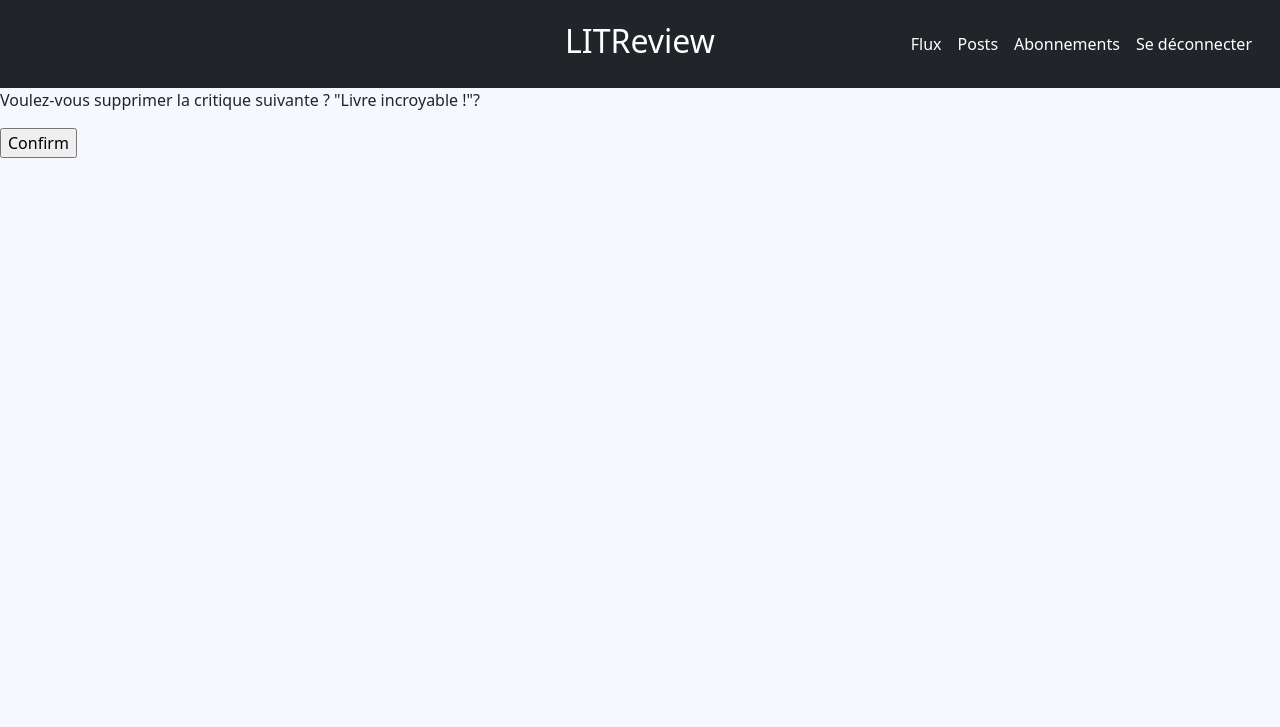
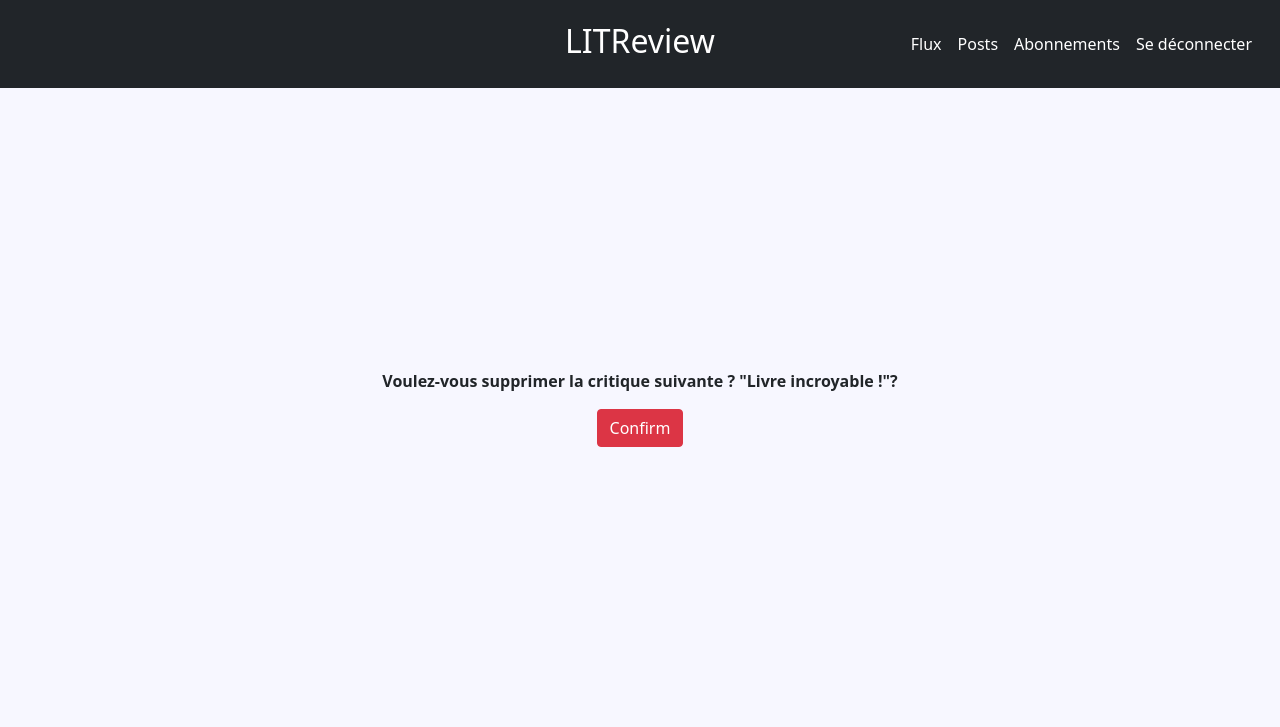
Before and after one commit to Gauthier3090/P9_OpenClassrooms, a Django app: page /ticketing/review/1/delete/ in a window 1280 px wide. Shown: the top 727 px of the page. Run offline with Django 4.2, Linux system fonts and the light colour scheme; the first user in the database is signed in; data comes from the database, SQL or seed files in the repository; some libraries are stand-ins or nearby versions.

Commit message:
rework css delete ticket and review

```diff
--- a/src/static/css/style.css
+++ b/src/static/css/style.css
@@ -45,7 +45,7 @@ input::placeholder {
 
 .vertical-center {
   min-height: 100%;
-  min-height: 100vh;
+  min-height: 80%;
   display: flex;
   align-items: center;
 }
--- a/src/ticketing/templates/review_confirm_delete.html
+++ b/src/ticketing/templates/review_confirm_delete.html
@@ -2,9 +2,9 @@
     {% include 'navbar.html' %}
 {% endblock header %}
 {% block confirm %}
-    <form method="post">
+    <form class="d-flex flex-column justify-content-center align-items-center vertical-center" method="post">
         {% csrf_token %}
-        <p>Voulez-vous supprimer la critique suivante ? "{{ object.headline }}"?</p>
-        <input type="submit" value="Confirm">
+        <p class="fw-bolder">Voulez-vous supprimer la critique suivante ? "{{ object.headline }}"?</p>
+        <input class="btn btn-danger" type="submit" value="Confirm">
     </form>
 {% endblock confirm %}
--- a/src/ticketing/templates/ticket_confirm_delete.html
+++ b/src/ticketing/templates/ticket_confirm_delete.html
@@ -2,9 +2,9 @@
     {% include 'navbar.html' %}
 {% endblock header %}
 {% block confirm %}
-    <form method="post">
+    <form class="d-flex flex-column justify-content-center align-items-center vertical-center" method="post">
         {% csrf_token %}
-        <p>Voulez-vous supprimer le ticket suivant ? "{{ object.title }}"?</p>
-        <input type="submit" value="Confirm">
+        <p class="fw-bolder">Voulez-vous supprimer le ticket suivant ? "{{ object.title }}"?</p>
+        <input class="btn btn-danger" type="submit" value="Confirm">
     </form>
 {% endblock confirm %}
```
Also changed, not shown: src/core/templates/ticket.html (+4 -3 lines), src/db.sqlite3.
